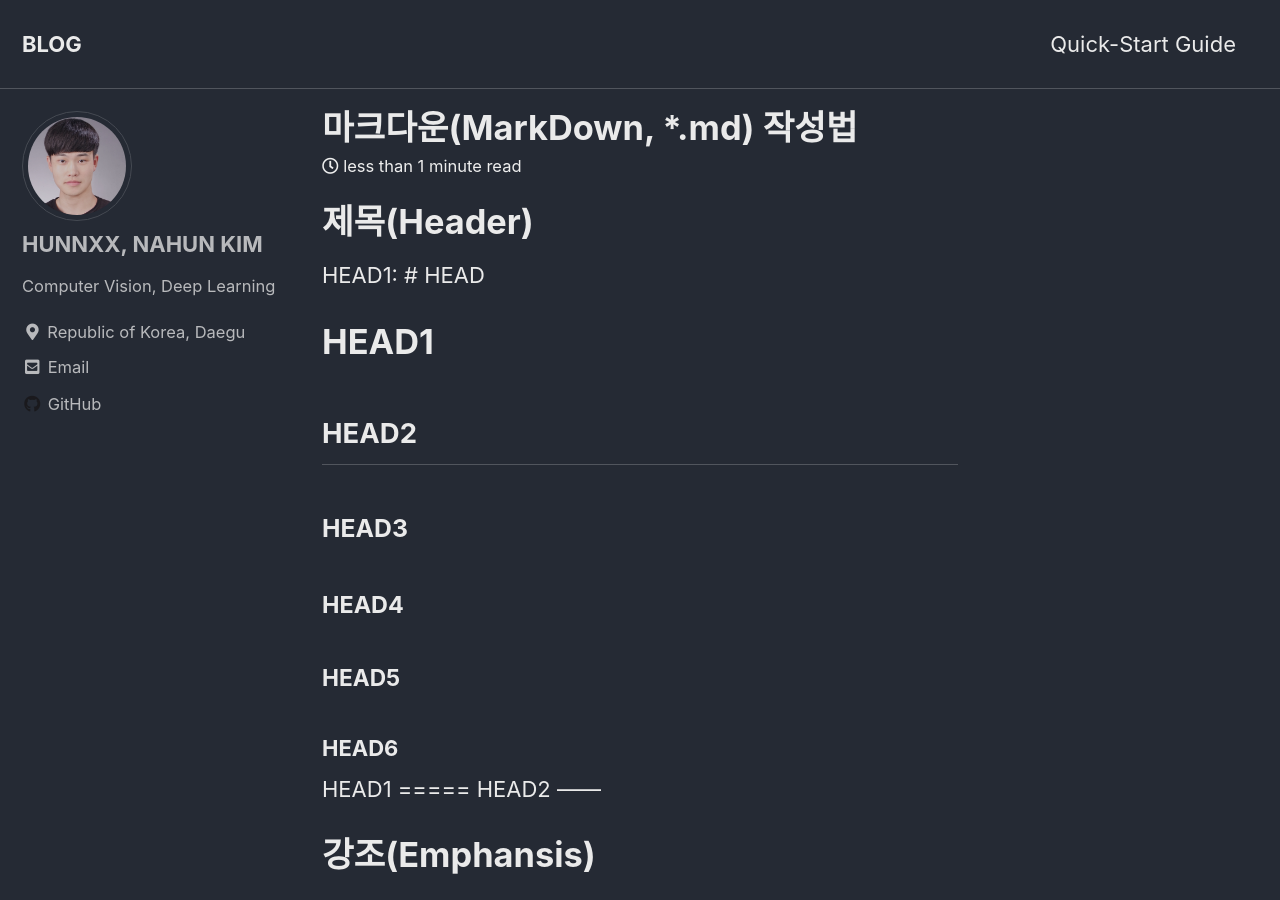
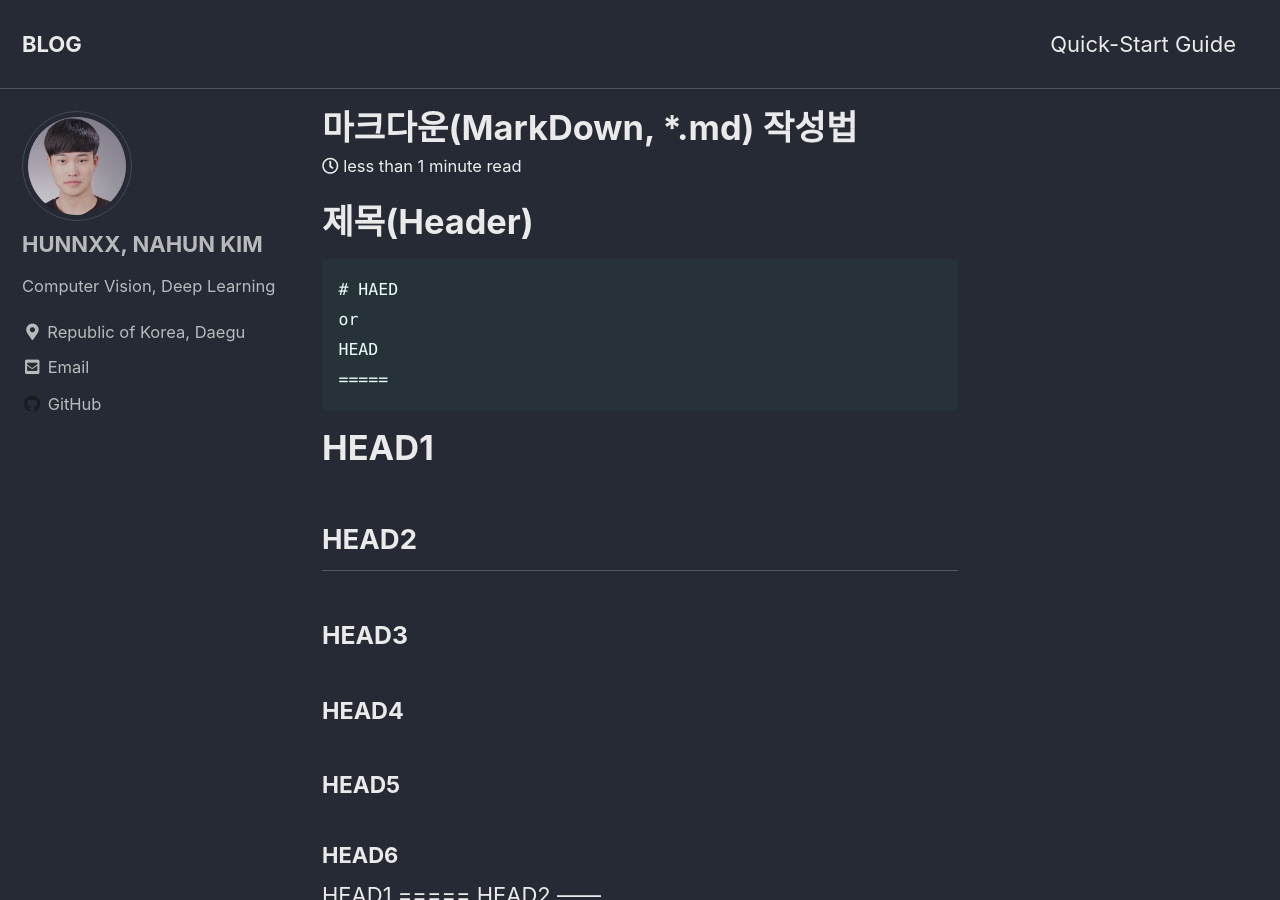
Before and after one commit to hunnxx/hunnxx.github.io, a Jekyll site: the page built from _posts/2020-08-01-practice.md, in a window 1280 px wide and 900 px high. Built offline with Jekyll 4.4.1, drawn with Linux system fonts in a browser that asks for light colours; cached includes are drawn as plain includes.

Commit message:
Update 2020-08-01-practice.md

````diff
--- a/_posts/2020-08-01-practice.md
+++ b/_posts/2020-08-01-practice.md
@@ -6,9 +6,12 @@ categories:
 
 # 제목(Header)
 
-HEAD1:
-   # HEAD
-
+```
+# HAED
+or
+HEAD
+=====
+```
 # HEAD1
 ## HEAD2
 ### HEAD3
````
